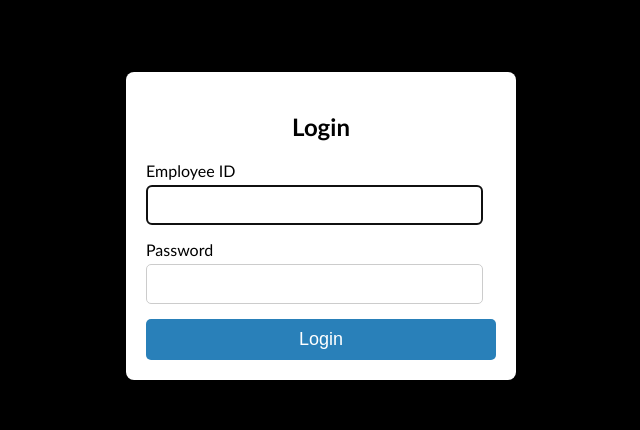
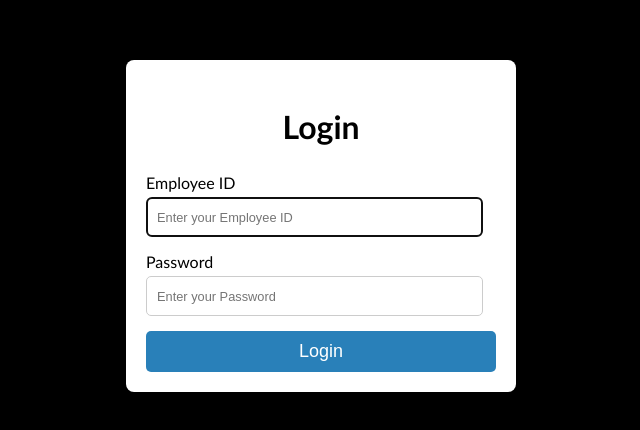
Before and after one commit to SreekanthJaladanki/project_astra, a plain HTML site: page HTML/login.html in a window 1280 px wide. Shown: the part 174-604 px from the top of the page, without its empty margins (319-959 px from the left). Drawn offline with Linux system fonts and the light colour scheme.

Commit message:
Modified

```diff
--- a/CSS/login.css
+++ b/CSS/login.css
@@ -21,6 +21,7 @@ body {
 
   h2 {
     text-align: center;
+    font-size: 2rem;
   }
 
   .input-group {
@@ -39,6 +40,9 @@ body {
     border-radius: 5px;
     border: 1px solid #ccc;
   }
+  ::placeholder{
+    font-size: 0.8rem;
+  }
 
   button {
     width: 100%;
--- a/HTML/login.html
+++ b/HTML/login.html
@@ -14,11 +14,11 @@
         <form id="login-form">
             <div class="input-group">
                 <label for="emp-id">Employee ID</label>
-                <input type="text" id="emp-id" name="emp-id" required autofocus="on">
+                <input type="text" id="emp-id" name="emp-id" required autofocus="on" placeholder="Enter your Employee ID">
             </div>
             <div class="input-group">
                 <label for="password">Password</label>
-                <input type="password" id="password" name="password" required>
+                <input type="password" id="password" name="password" required placeholder="Enter your Password">
             </div>
             <button type="submit">Login</button>
         </form>
```
